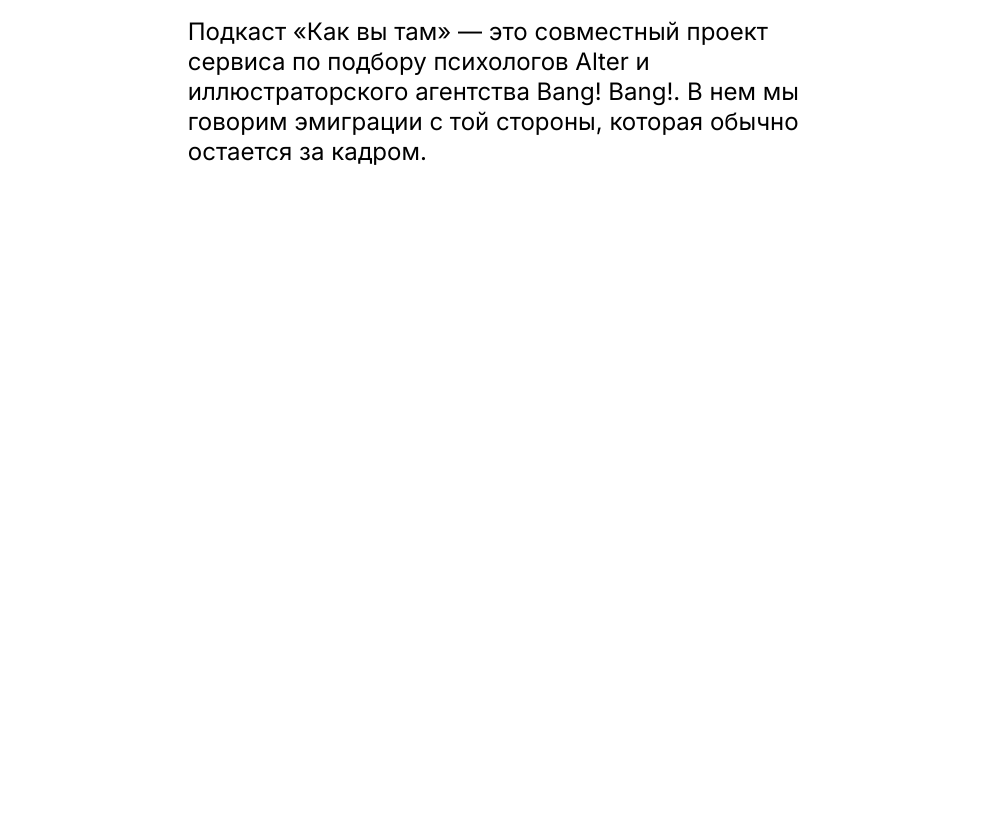
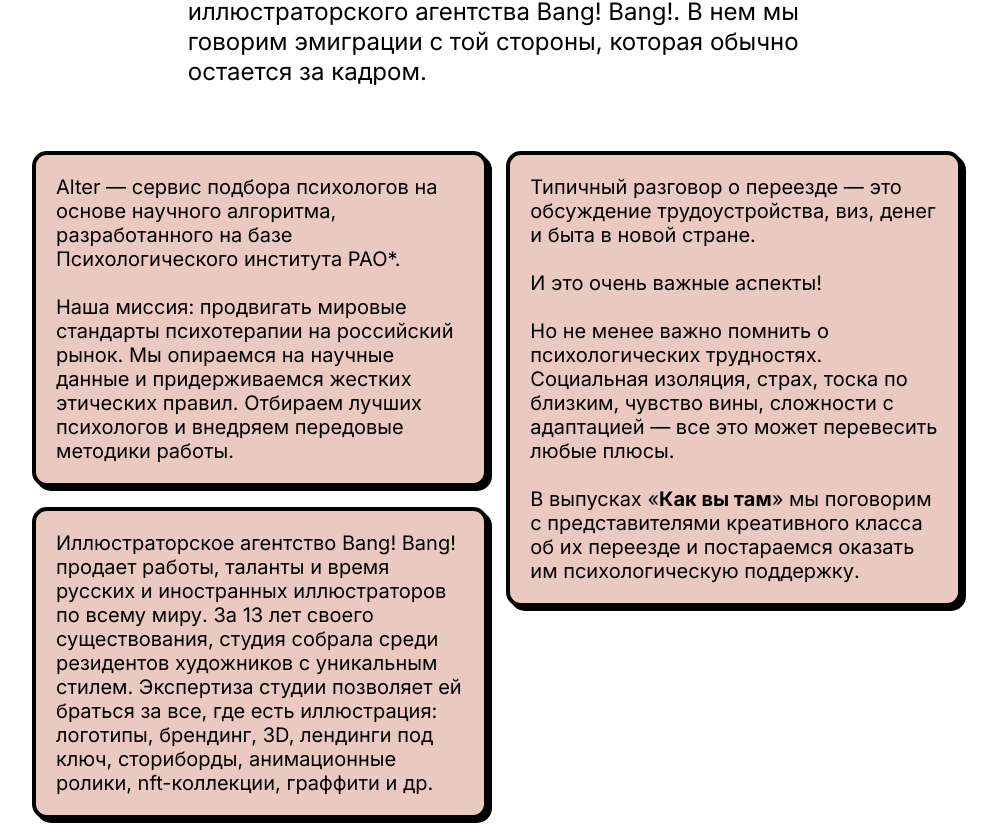
Before and after one commit to DrLivesee/How-are-you, a website built with Vite: page index.html in a window 1280 px wide. Shown: the part 488-1327 px from the top of the page, without its empty margins (143-1140 px from the left). Before the commit the page ends 800 px from the top, so only its background shows below. Built offline with nearby package versions, Linux system fonts and the light colour scheme.

Commit message:
header and main-picture v6

```diff
--- /dev/null
+++ b/css/about-companies.scss
@@ -0,0 +1,50 @@
+.about-companies {
+	.about-companies_content {
+		display: flex;
+		flex-direction: column;
+		align-items: center;
+
+		@media (min-width: 990px) {
+			flex-direction: row;
+			justify-content: space-between;
+			align-items: baseline;
+		}
+
+		@media (min-width: 1840px) {
+		}
+
+		.about-companies_item {
+			width: 90%;
+			background-color: #eac9c1;
+			font-size: 16px;
+			line-height: 18px;
+			color: black;
+
+			@media (min-width: 990px) {
+				width: 49%;
+				font-size: 20px;
+				line-height: 24px;
+			}
+		}
+
+		.alter-bang {
+			width: 90%;
+
+			@media (min-width: 990px) {
+				width: 49%;
+			}
+
+			.alter {
+				margin-bottom: 20px;
+			}
+
+			.bang {
+				margin-bottom: 20px;
+			}
+
+			.about-companies_item {
+				width: 100%;
+			}
+		}
+	}
+}
--- a/css/common.scss
+++ b/css/common.scss
@@ -46,6 +46,10 @@
 	@media (min-width: 1360px) {
 		width: 1360px;
 	}
+
+	@media (min-width: 1840px) {
+		padding: 0px 30px;
+	}
 }
 
 .btn {
@@ -77,6 +81,10 @@
 	@media (min-width: 1360px) {
 		padding: 15px;
 	}
+
+	@media (min-width: 1840px) {
+		font-size: 24px;
+	}
 }
 
 img {
@@ -87,4 +95,5 @@
 	padding: 20px;
 	box-shadow: 4px 4px 0px #000000;
 	border: 4px solid #000000;
+	border-radius: 15px;
 }
--- a/css/header.scss
+++ b/css/header.scss
@@ -11,6 +11,7 @@
 		.btn {
 			color: black;
 			background-color: #eac9c1;
+			cursor: auto;
 		}
 	}
 }
--- a/css/main-picture.scss
+++ b/css/main-picture.scss
@@ -8,7 +8,7 @@
 		position: relative;
 
 		@media (min-width: 990px) {
-			padding-top: 52px;
+			padding-top: 32px;
 			padding-bottom: 64px;
 		}
 
@@ -44,6 +44,10 @@
 				margin: 0 auto;
 				@media (min-width: 460px) {
 					width: 85%;
+				}
+
+				@media (min-width: 990px) {
+					width: 70%;
 				}
 				@media (min-width: 1360px) {
 					width: 100%;
@@ -93,6 +97,11 @@
 				top: 100px;
 				left: 127px;
 			}
+
+			@media (min-width: 1840px) {
+				top: 120px;
+				left: 197px;
+			}
 		}
 
 		.portal-2 {
@@ -109,6 +118,11 @@
 				top: 220px;
 				left: 231px;
 			}
+
+			@media (min-width: 1840px) {
+				top: 240px;
+				left: 311px;
+			}
 		}
 
 		.portal-3 {
@@ -124,6 +138,11 @@
 			@media (min-width: 1360px) {
 				top: 400px;
 				left: 809px;
+			}
+
+			@media (min-width: 1840px) {
+				top: 430px;
+				left: 909px;
 			}
 		}
 
--- a/index.html
+++ b/index.html
@@ -56,6 +56,44 @@
 					</div>
 				</div>
 			</div>
+			<div class="about-companies">
+				<div class="container">
+					<div class="about-companies_content">
+						<div class="alter-bang">
+							<div class="alter about-companies_item item-block">
+								Alter — сервис подбора психологов на основе научного алгоритма,
+								разработанного на базе Психологического института РАО*.<br />
+								<br />
+								Наша миссия: продвигать мировые стандарты психотерапии на
+								российский рынок. Мы опираемся на научные данные и
+								придерживаемся жестких этических правил. Отбираем лучших
+								психологов и внедряем передовые методики работы.
+							</div>
+							<div class="bang about-companies_item item-block">
+								Иллюстраторское агентство Bang! Bang! продает работы, таланты и
+								время русских и иностранных иллюстраторов по всему миру. За 13
+								лет своего существования, студия собрала среди резидентов
+								художников с уникальным стилем. Экспертиза студии позволяет ей
+								браться за все, где есть иллюстрация: логотипы, брендинг, 3D,
+								лендинги под ключ, сториборды, анимационные ролики,
+								nft-коллекции, граффити и др.
+							</div>
+						</div>
+						<div class="how-are-you about-companies_item item-block">
+							Типичный разговор о переезде — это обсуждение трудоустройства,
+							виз, денег и быта в новой стране. <br />
+							<br />И это очень важные аспекты! <br />
+							<br />Но не менее важно помнить о психологических трудностях.
+							Социальная изоляция, страх, тоска по близким, чувство вины,
+							сложности с адаптацией — все это может перевесить любые плюсы.
+							<br />
+							<br />В выпусках «<b>Как вы там</b>» мы поговорим с
+							представителями креативного класса об их переезде и постараемся
+							оказать им психологическую поддержку.
+						</div>
+					</div>
+				</div>
+			</div>
 		</main>
 		<script type="module" src="/main.js"></script>
 	</body>
--- a/main.js
+++ b/main.js
@@ -2,6 +2,7 @@
 import './css/common.scss'
 import './css/header.scss'
 import './css/main-picture.scss'
+import './css/about-companies.scss'
 
 // Import JS files
 import './js/slider.js'
```
